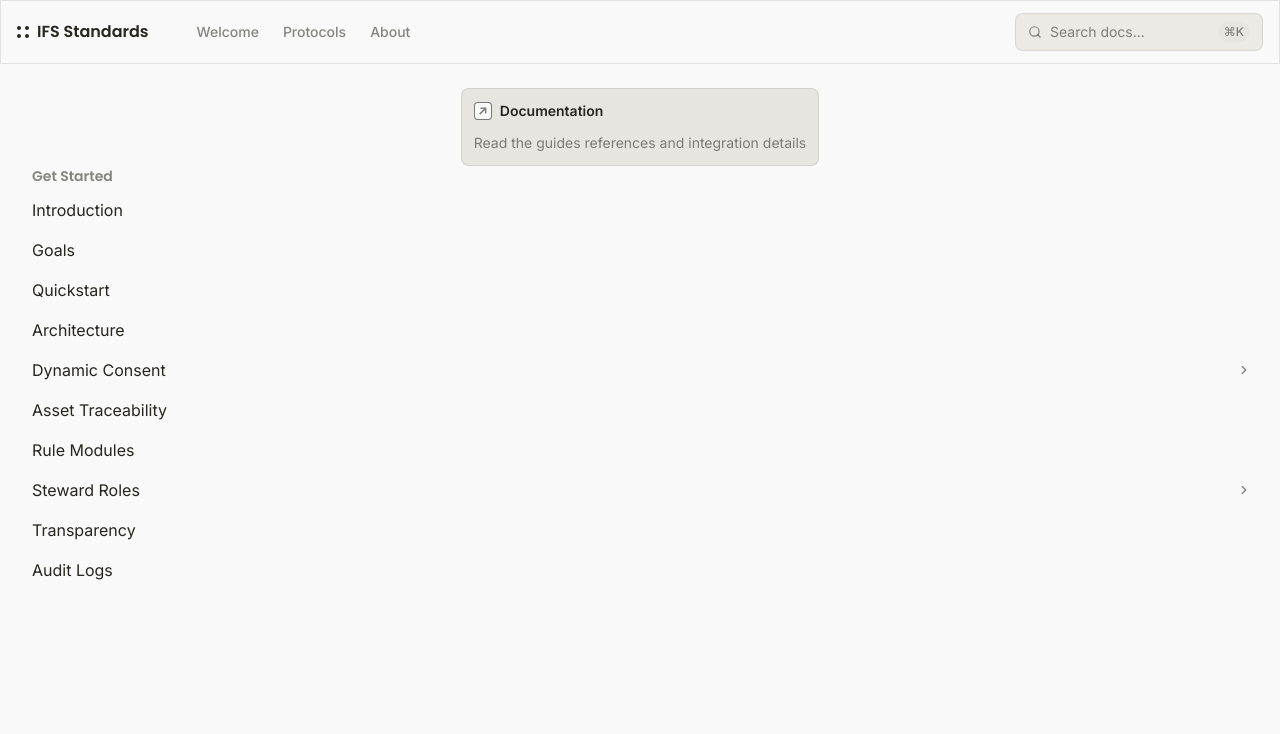
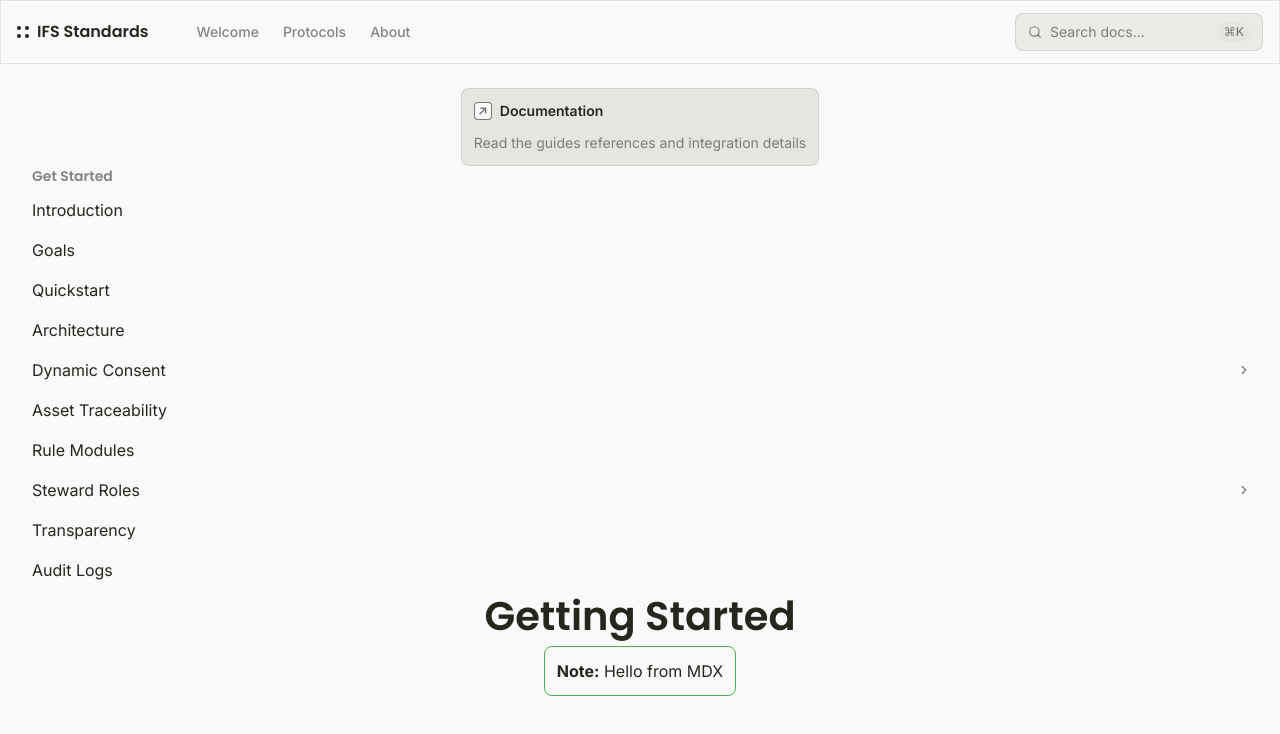
Before and after one commit to easazade/ifs-standards, a React (Vite) app: page /test in a window 1280 px wide. Shown: the top 734 px of the page. Built offline with nearby package versions, Linux system fonts and the light colour scheme.

Commit message:
Setup mdx

```diff
--- a/package.json
+++ b/package.json
@@ -14,6 +14,8 @@
   },
   "dependencies": {
     "@gsap/react": "^2.1.2",
+    "@mdx-js/react": "^3.1.1",
+    "@mdx-js/rollup": "^3.1.1",
     "@tailwindcss/vite": "^4.2.2",
     "gsap": "^3.14.2",
     "prop-types": "^15.8.1",
--- /dev/null
+++ b/src/components/callout.jsx
@@ -0,0 +1,8 @@
+// components/Callout.jsx
+export default function Callout({ children }) {
+  return (
+    <div style={{ border: '1px solid #4caf50', padding: '12px', borderRadius: '8px' }}>
+      <strong>Note:</strong> {children}
+    </div>
+  );
+}
--- /dev/null
+++ b/src/mdx/welcome.mdx
@@ -0,0 +1,6 @@
+{/* docs/welcome.mdx */}
+import Callout from '../components/callout.jsx'
+
+# Getting Started
+
+<Callout>Hello from MDX</Callout>
--- a/src/pages/TestPage.jsx
+++ b/src/pages/TestPage.jsx
@@ -1,6 +1,7 @@
 import { LinkBox } from '../components/LinkBox';
 import { SidebarSection } from '../components/SidebarSection.jsx';
 import { ROUTES } from '../routes.js';
+import Welcome from '../mdx/welcome.mdx';
 
 const testSidebarItems = [
   {
@@ -92,10 +93,8 @@ export function TestPage() {
         href={ROUTES.ABOUT}
       />
 
-      <SidebarSection
-        title={'Get Started'}
-        items={testSidebarItems}
-      />
+      <SidebarSection title={'Get Started'} items={testSidebarItems} />
+      <Welcome />
     </div>
   );
 }
--- a/vite.config.js
+++ b/vite.config.js
@@ -1,8 +1,9 @@
 import { defineConfig } from 'vite';
 import react from '@vitejs/plugin-react';
 import tailwindcss from '@tailwindcss/vite';
+import mdx from '@mdx-js/rollup'
 
 // https://vite.dev/config/
 export default defineConfig({
-  plugins: [react(), tailwindcss()],
+  plugins: [mdx(), react(), tailwindcss()],
 });
```
Also changed, not shown: 1 other file (tests, documents, lock files or other folders).
